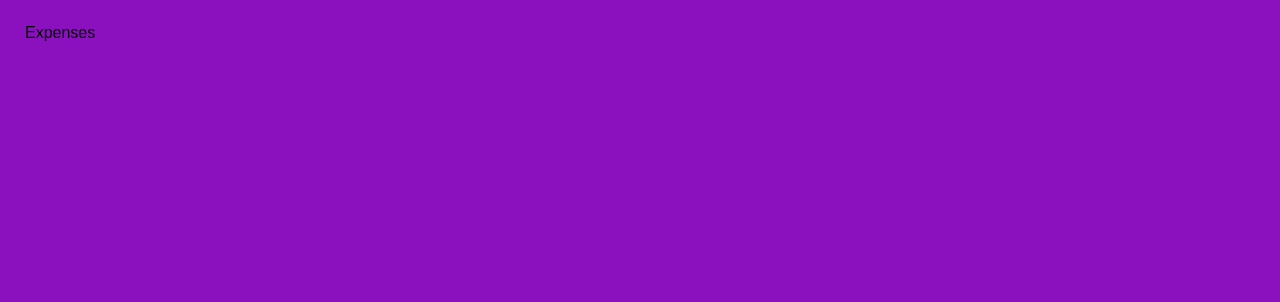
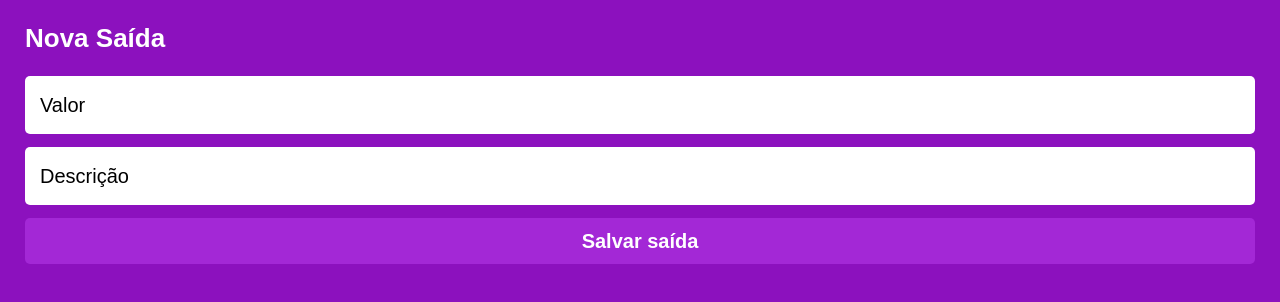
Before and after one commit to okitauehara/Projeto_14_MyWallet_Front, a React (Create React App) app: page /expenses in a window 1280 px wide. Shown: the top 302 px of the page. Built offline with nearby package versions, Linux system fonts and the light colour scheme.

Commit message:
Layout base de expenses finalizado

```diff
--- a/src/components/pages/Expenses.js
+++ b/src/components/pages/Expenses.js
@@ -1,5 +1,48 @@
+import Input from "../shared/Input";
+import Button from "../shared/Button";
+import Form from "../shared/Form";
+import { useState } from "react";
+import PageTitle from "../shared/PageTitle";
+
 export default function Expenses() {
+
+    const [data, setData] = useState({ value: '', description: '' });
+
+    const handleChange = event => {
+        const { name, value } = event.target;
+        setData(prevState => ({
+            ...prevState,
+            [name]: value
+        }));
+    };
+
+    function submitExpenses(event) {
+        event.preventDefault();
+        // Conectar com back-end
+    }
+
     return (
-        <h1>Expenses</h1>
+        <>
+            <PageTitle>Nova Saída</PageTitle>
+            <Form onSubmit={submitExpenses}>
+                <Input
+                    placeholder='Valor'
+                    type='text'
+                    name='value'
+                    required
+                    value={data.value}
+                    onChange={handleChange}
+                />
+                <Input
+                    placeholder='Descrição'
+                    type='text'
+                    name='description'
+                    required
+                    value={data.description}
+                    onChange={handleChange}
+                />
+                <Button>Salvar saída</Button>
+            </Form>
+        </>
     );
 }
```
